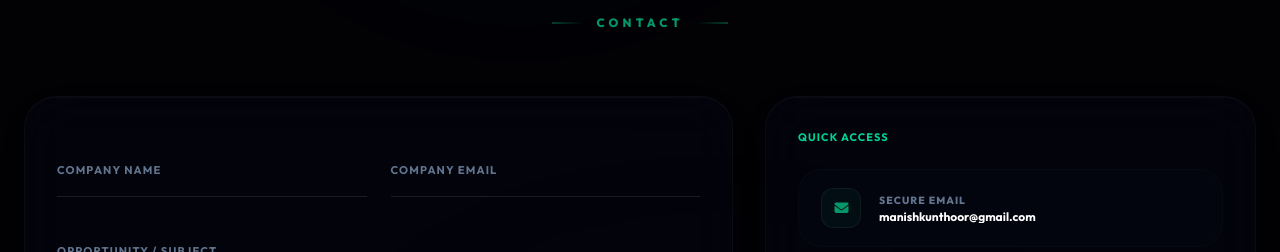
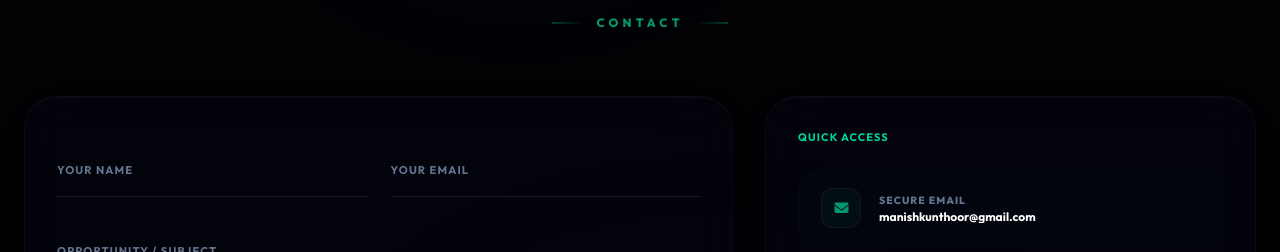
Before and after one commit to jayeshgith/Portfolio_mani, a Next.js app in the folder portfolio/: page / in a window 1280 px wide. Shown: the part 5864-6116 px from the top of the page. Built offline with nearby package versions, Linux system fonts and the light colour scheme.

Commit message:
fix: update contact form labels to Your Name / Your Email

```diff
--- a/portfolio/src/app/components/Contact.tsx
+++ b/portfolio/src/app/components/Contact.tsx
@@ -145,7 +145,7 @@ export default function Contact() {
                       htmlFor="company_name"
                       className="absolute text-[0.7rem] font-bold uppercase tracking-widest text-slate-500 duration-300 transform -translate-y-7 scale-75 top-3.5 origin-[0] peer-placeholder-shown:scale-100 peer-placeholder-shown:translate-y-0 peer-focus:scale-75 peer-focus:-translate-y-7 peer-focus:text-emerald-400"
                     >
-                      Company Name
+                      Your Name
                     </label>
                   </div>
 
@@ -163,7 +163,7 @@ export default function Contact() {
                       htmlFor="company_email"
                       className="absolute text-[0.7rem] font-bold uppercase tracking-widest text-slate-500 duration-300 transform -translate-y-7 scale-75 top-3.5 origin-[0] peer-placeholder-shown:scale-100 peer-placeholder-shown:translate-y-0 peer-focus:scale-75 peer-focus:-translate-y-7 peer-focus:text-emerald-400"
                     >
-                      Company Email
+                      Your Email
                     </label>
                   </div>
                 </div>
```
